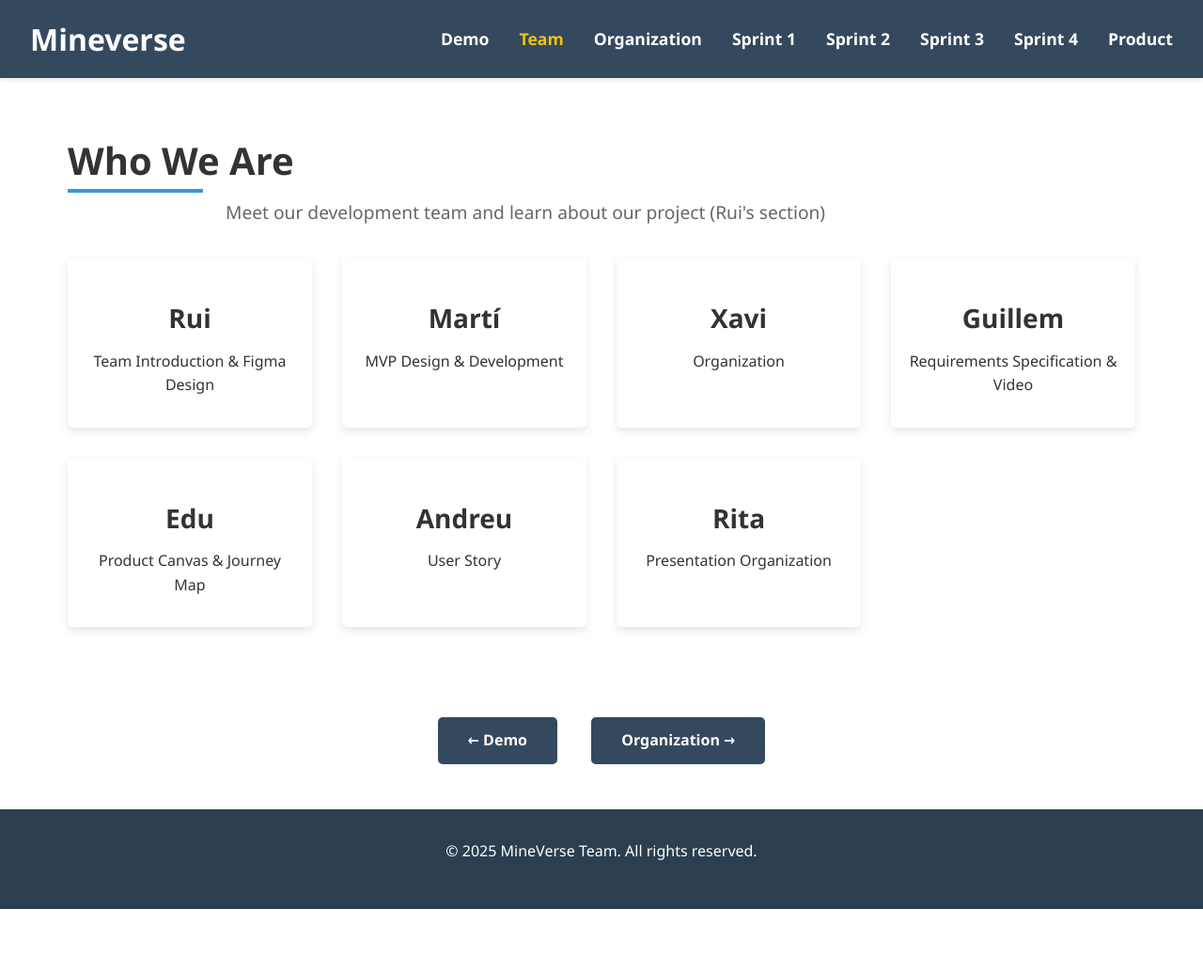
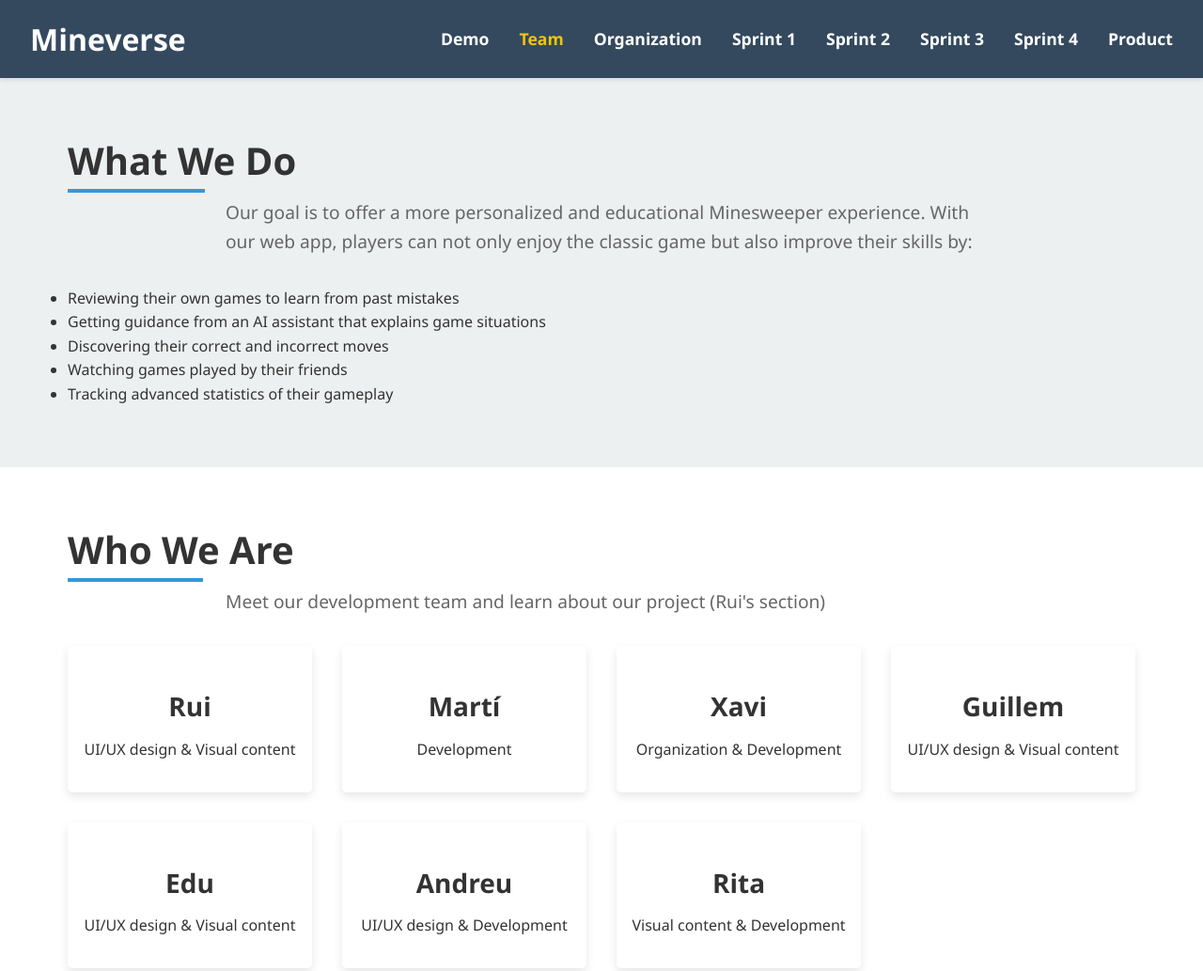
Before and after one commit to martiiponsaa/presentacio-minesweeper, a plain HTML site: page team.html in a window 1280 px wide. Shown: the top 1033 px of the page at 94% size. Before the commit the page ends 967 px from the top, so only its background shows below. Drawn offline with Linux system fonts and the light colour scheme.

Commit message:
Edit organització, equip i imatge trello (Xavi)

```diff
--- a/team.html
+++ b/team.html
@@ -23,6 +23,22 @@
             </ul>
         </nav>
     </header>
+    <section class="section bg-light">
+        <div class="container">
+            <h2>What We Do</h2>
+            <p class="section-description">
+                Our goal is to offer a more personalized and educational Minesweeper experience.
+                With our web app, players can not only enjoy the classic game but also improve their skills by:
+            </p>
+            <ul class="what-we-do-list">
+                <li>Reviewing their own games to learn from past mistakes</li>
+                <li>Getting guidance from an AI assistant that explains game situations</li>
+                <li>Discovering their correct and incorrect moves</li>
+                <li>Watching games played by their friends</li>
+                <li>Tracking advanced statistics of their gameplay</li>
+            </ul>
+        </div>
+    </section>
     <main>
         <section class="section">
             <div class="container">
@@ -32,43 +48,43 @@
                     <div class="team-member">
                         <div class="member-info">
                             <h3>Rui</h3>
-                            <p>Team Introduction & Figma Design</p>
+                            <p>UI/UX design & Visual content</p>
                         </div>
                     </div>
                     <div class="team-member">
                         <div class="member-info">
                             <h3>Martí</h3>
-                            <p>MVP Design & Development</p>
+                            <p>Development</p>
                         </div>
                     </div>
                     <div class="team-member">
                         <div class="member-info">
                             <h3>Xavi</h3>
-                            <p>Organization</p>
+                            <p>Organization & Development</p>
                         </div>
                     </div>
                     <div class="team-member">
                         <div class="member-info">
                             <h3>Guillem</h3>
-                            <p>Requirements Specification & Video</p>
+                            <p>UI/UX design & Visual content</p>
                         </div>
                     </div>
                     <div class="team-member">
                         <div class="member-info">
                             <h3>Edu</h3>
-                            <p>Product Canvas & Journey Map</p>
+                            <p>UI/UX design & Visual content</p>
                         </div>
                     </div>
                     <div class="team-member">
                         <div class="member-info">
                             <h3>Andreu</h3>
-                            <p>User Story</p>
+                            <p>UI/UX design & Development</p>
                         </div>
                     </div>
                     <div class="team-member">
                         <div class="member-info">
                             <h3>Rita</h3>
-                            <p>Presentation Organization</p>
+                            <p>Visual content & Development</p>
                         </div>
                     </div>
                 </div>
```
Also changed, not shown: organization.html (+10 -2 lines), assets/trello.png.
